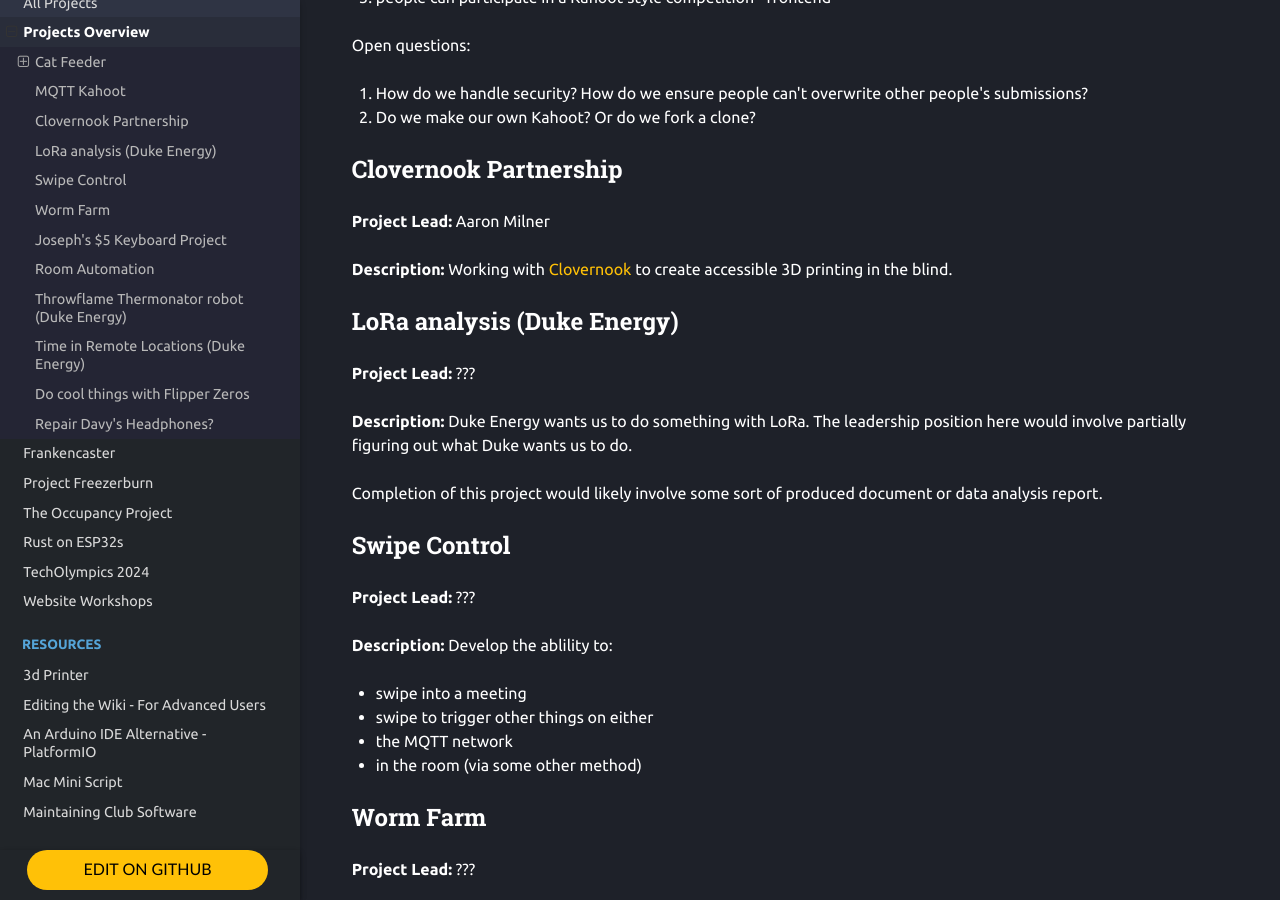
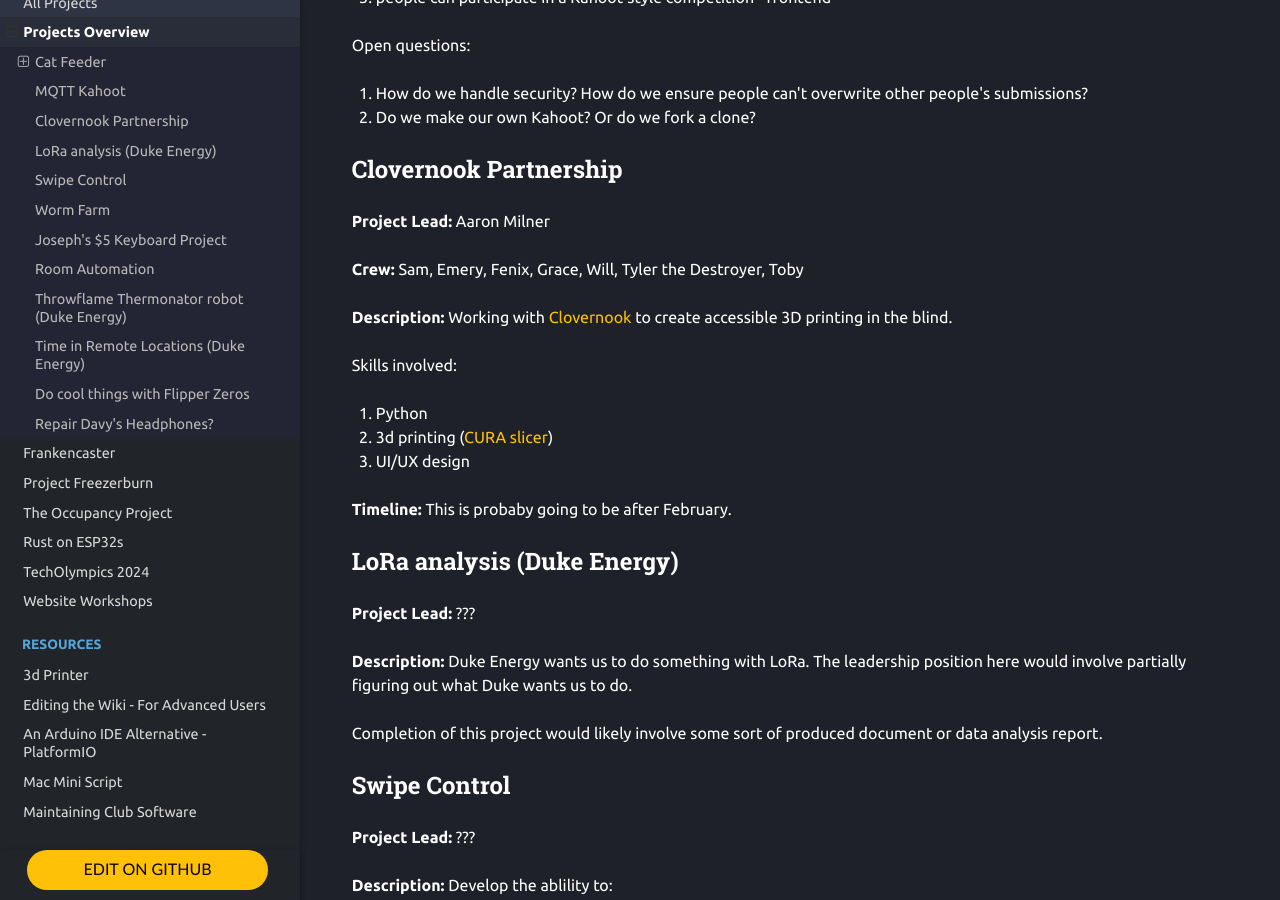
Before and after one commit to Norse-IoT/Wiki, an MkDocs documentation site: the page built from docs/projects/0-project-overview.md, in a window 1280 px wide and 900 px high, scrolled down 1153 px. Built offline with MkDocs 1.6.1, drawn with Linux system fonts in a browser that asks for light colours; nearby versions of some CDN libraries.

Commit message:
Update 0-project-overview.md

```diff
--- a/docs/projects/0-project-overview.md
+++ b/docs/projects/0-project-overview.md
@@ -54,7 +54,17 @@ Open questions:
 
 **Project Lead:** Aaron Milner
 
+**Crew:** Sam, Emery, Fenix, Grace, Will, Tyler the Destroyer, Toby
+
 **Description:** Working with [Clovernook](https://clovernook.org/) to create accessible 3D printing in the blind.
+
+Skills involved:
+
+1. Python
+2. 3d printing ([CURA slicer](https://github.com/Ultimaker/Cura))
+3. UI/UX design
+
+**Timeline:** This is probaby going to be after February.
 
 ## LoRa analysis (Duke Energy)
 
```
